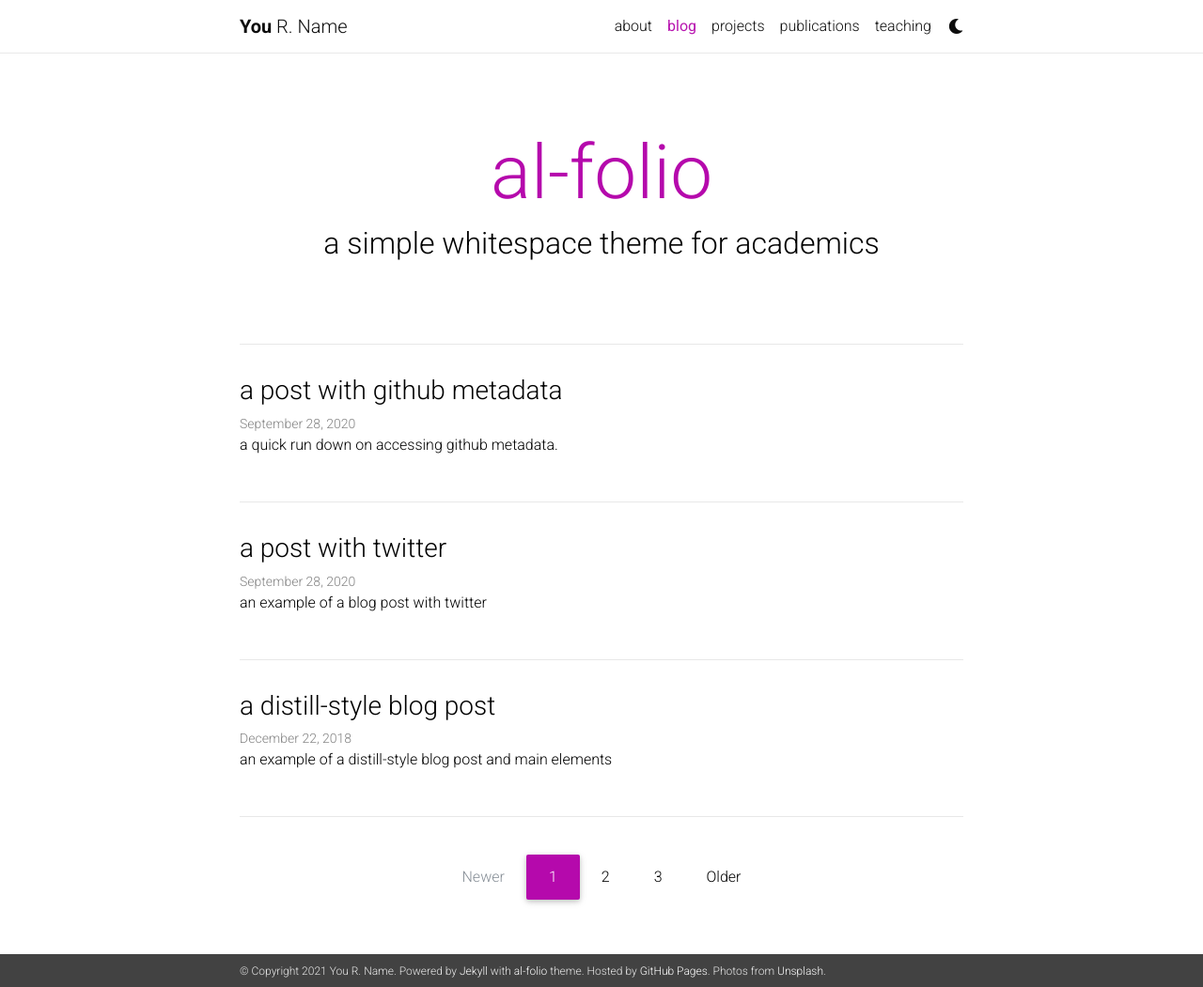
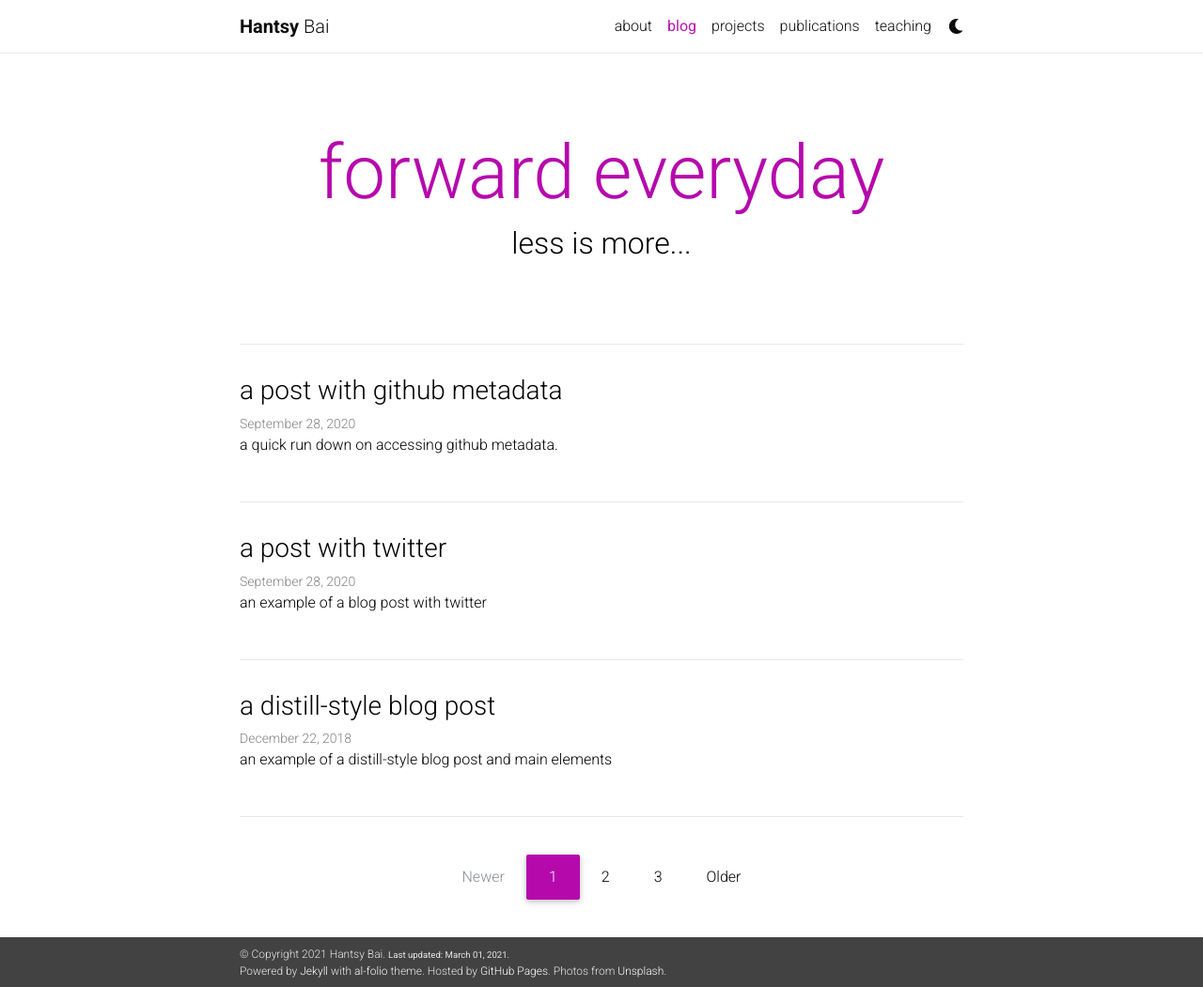
Before and after one commit to hantsy/hantsy.github.io, a Jekyll site: the page built from blog/index.html, in a window 1280 px wide and 1051 px high. Shown: the whole window at 94% size. Built offline with Jekyll 4.4.1, drawn with Linux system fonts in a browser that asks for light colours; nearby versions of some CDN libraries; the list of posts is cut into pages by our own code; a style sheet for code colours, icons or effects is not loaded.

Commit message:
update config

```diff
--- a/_config.yml
+++ b/_config.yml
@@ -1,12 +1,12 @@
+--- # -----------------------------------------------------------------------------
+
 # -----------------------------------------------------------------------------
 # Site settings
-# -----------------------------------------------------------------------------
-
 title: blank # the website title (if blank, full name will be used instead)
-first_name: You
-middle_name: R.
-last_name: Name
-email: you@example.com
+first_name: Hantsy
+middle_name:
+last_name: Bai
+email: hantsy@gmail.com
 description: > # the ">" symbol means to ignore newlines until "footer_text:"
   A simple, whitespace theme for academics. Based on [*folio](https://github.com/bogoli/-folio) design.
 footer_text: >
@@ -14,10 +14,10 @@ footer_text: >
   Hosted by <a href="https://pages.github.com/" target="_blank">GitHub Pages</a>.
   Photos from <a href="https://unsplash.com" target="_blank">Unsplash</a>.
 
-url:  # the base hostname & protocol for your site
-baseurl:  # the subpath of your site, e.g. /blog/
-last_updated: false # set to true if you want to display last updated in the footer
-impressum_path:  # set to path to include impressum link in the footer, use the same path as permalink in a page, helps to conform with EU GDPR
+url: # the base hostname & protocol for your site
+baseurl: "" # the subpath of your site, e.g. /blog/
+last_updated: true # set to true if you want to display last updated in the footer
+impressum_path: # set to path to include impressum link in the footer, use the same path as permalink in a page, helps to conform with EU GDPR
 
 # -----------------------------------------------------------------------------
 # Layout
@@ -42,9 +42,9 @@ og_image: # The site-wide (default for all links) Open Graph preview image
 # Social integration
 # -----------------------------------------------------------------------------
 
-github_username: # your GitHub user name
-twitter_username: # your Twitter handle
-linkedin_username: # your LinkedIn user name
+github_username: hantsy # your GitHub user name
+twitter_username: hantsy # your Twitter handle
+linkedin_username: hantsy # your LinkedIn user name
 scholar_userid: # your Google Scholar ID
 orcid_id: # your ORCID ID
 medium_username: # your Medium username
@@ -66,8 +66,8 @@ panelbear_analytics: XXXXXXXXX # panelbear analytics site ID
 # Blog
 # -----------------------------------------------------------------------------
 
-blog_name: al-folio  # your blog must have a name for it to show up in the nav bar
-blog_description: a simple whitespace theme for academics
+blog_name: forward everyday # your blog must have a name for it to show up in the nav bar
+blog_description: less is more...
 permalink: /blog/:year/:title/
 
 # Pagination
@@ -75,7 +75,7 @@ pagination:
   enabled: true
 
 # Comments
-disqus_shortname: al-folio # put your disqus shortname
+disqus_shortname: hantsy # put your disqus shortname
 
 # -----------------------------------------------------------------------------
 # Collections
@@ -100,11 +100,11 @@ news_limit: 5
 # Markdown and syntax highlight
 markdown: kramdown
 highlighter: rouge
-highlight_theme: github  # https://github.com/jwarby/jekyll-pygments-themes
+highlight_theme: github # https://github.com/jwarby/jekyll-pygments-themes
 kramdown:
   input: GFM
   syntax_highlighter_opts:
-    css_class: 'highlight'
+    css_class: "highlight"
     span:
       line_numbers: false
     block:
@@ -112,7 +112,7 @@ kramdown:
       start_line: 1
 
 # Includes & excludes
-include: ['_pages']
+include: ["_pages"]
 exclude:
   - bin
   - Gemfile
@@ -137,7 +137,6 @@ plugins:
 # -----------------------------------------------------------------------------
 
 scholar:
-
   last_name: Einstein
   first_name: [Albert, A.]
 
@@ -161,13 +160,13 @@ scholar:
 # Optional Features
 # -----------------------------------------------------------------------------
 
-enable_google_analytics:    false
+enable_google_analytics: false
 enable_panelbear_analytics: false
-enable_mansory:             true
-enable_math:                true
-enable_tooltips:            false
-enable_darkmode:            true
-show_social_icons:          false
+enable_mansory: true
+enable_math: true
+enable_tooltips: false
+enable_darkmode: true
+show_social_icons: true
 
 # -----------------------------------------------------------------------------
 # Library versions
--- a/_includes/footer.html
+++ b/_includes/footer.html
@@ -1,14 +1,19 @@
 {% if site.footer_fixed %}
 <footer class="fixed-bottom">
   <div class="container mt-0">
-    &copy; Copyright {{ site.time | date: '%Y' }} {{ site.first_name }} {{ site.middle_name }} {{ site.last_name }}.
+    &copy; Copyright {{ site.time | date: '%Y' }} {{ site.first_name }} {{
+    site.middle_name }} {{
+    site.last_name
+    }}.
+    {% if site.last_updated %}
+    <small>Last updated: {{ "now" | date: '%B %d, %Y' }}.</small>
+    {% endif %}
+    <br />
     {{ site.footer_text }}
     {% if site.impressum_path %}
     <a href="{{ site.url }}{{ site.baseurl }}{{ site.impressum_path }}">Impressum</a>.
     {% endif %}
-    {% if site.last_updated %}
-    Last updated: {{ "now" | date: '%B %d, %Y' }}.
-    {% endif %}
+
   </div>
 </footer>
 {% else %}
```
